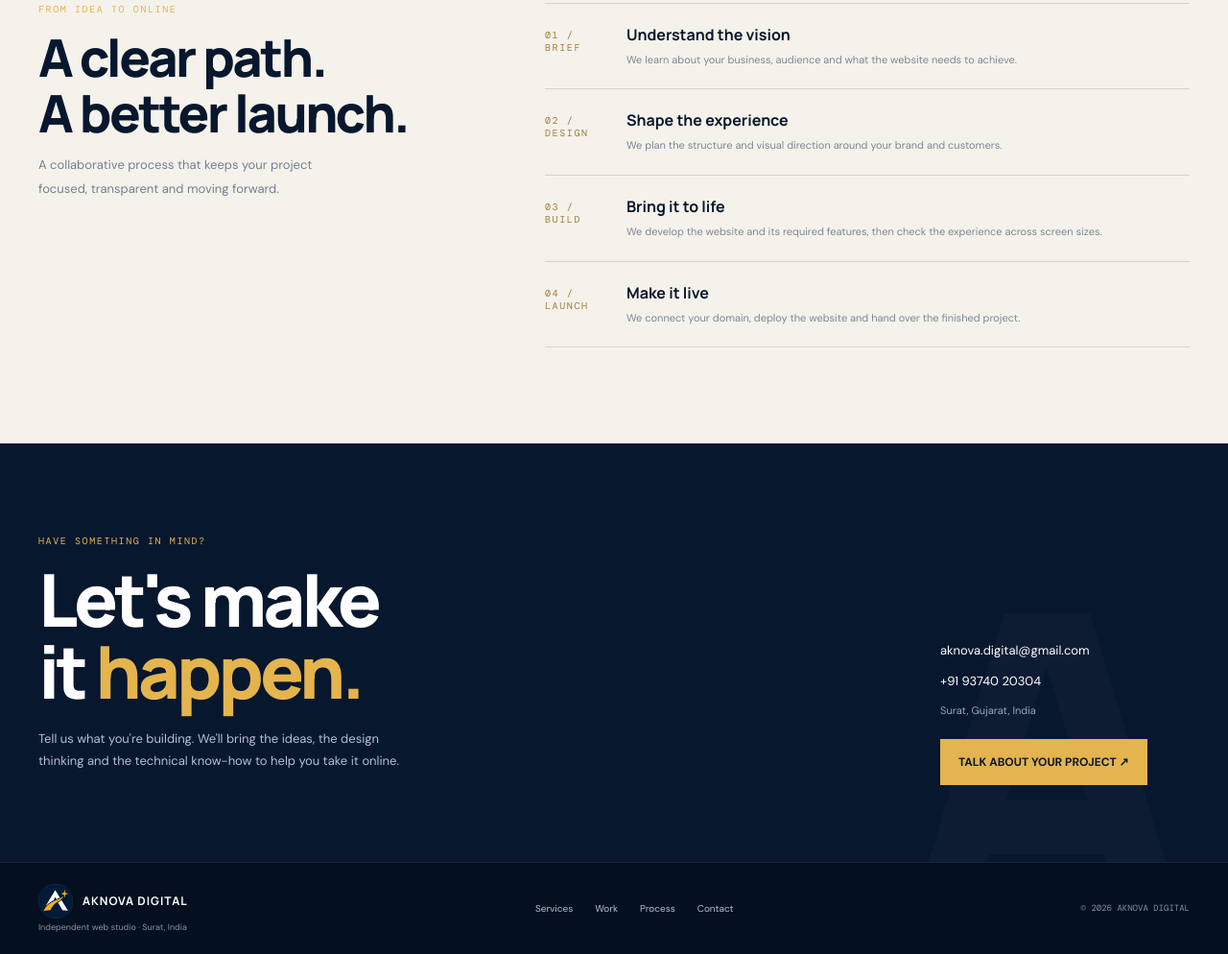
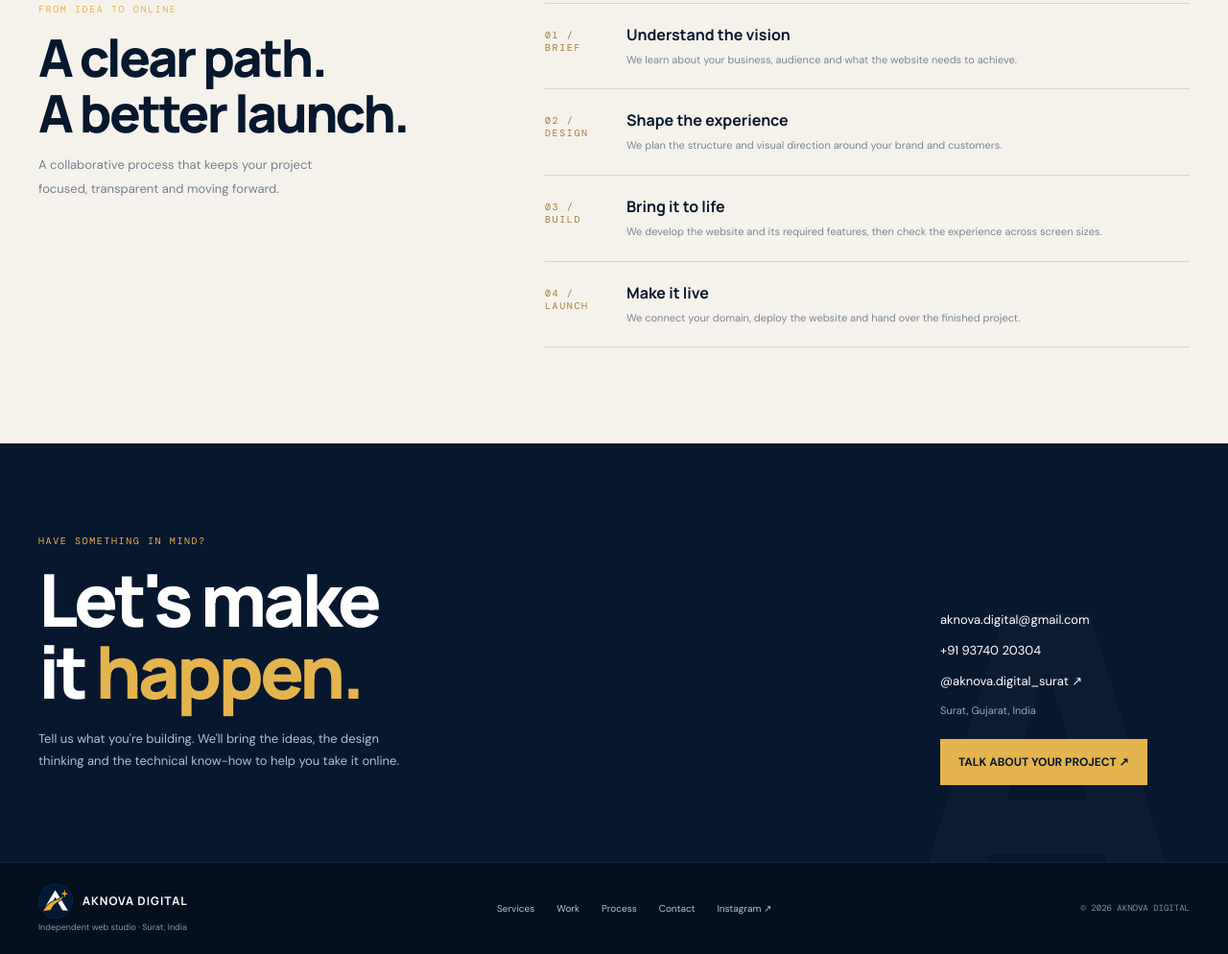
Before and after one commit to aknovadigital/AKNOVA-Digital, a plain HTML site: page index.html in a window 1280 px wide. Shown: the part 2950-3944 px from the top of the page at 96% size. Drawn offline with nearby package versions, Linux system fonts and the light colour scheme.

Commit message:
Add AKNOVA Instagram profile link

```diff
--- a/index.html
+++ b/index.html
@@ -44,9 +44,9 @@ footer{background:#041020;color:white;padding:22px 0;border-top:1px solid #fffff
 </div></div></section>
 <section class="work" id="work"><div class="wrap"><div class="work-head reveal"><div><div class="eyebrow">Selected work / 001</div><h2>Built for the real world.</h2></div><p>A look at how we bring design and useful functionality together for a real business.</p></div><article class="case reveal"><div class="case-art"><div class="property-ui"><div class="property-top"><span>DREAM SPACE</span><span>HOMES IN GOA　 ☰</span></div><div class="property-cover"></div><div class="property-foot"><strong>Find your place in Goa.</strong><span>EXPLORE PROPERTIES ↗</span></div></div></div><div class="case-info"><div class="case-kicker">CLIENT PROJECT · REAL ESTATE · GOA</div><h3>Dream Space</h3><p>A real estate website built from the ground up, with a property discovery experience and custom tools behind the scenes — including admin and broker portals, property approvals and shareable property links.</p><div class="case-tags"><span>WEBSITE DESIGN</span><span>CUSTOM CRM</span><span>ADMIN PORTAL</span><span>BROKER PORTAL</span></div><a class="case-link" href="https://dreamspaceestate.in/" target="_blank" rel="noopener">EXPLORE LIVE PROJECT ↗</a></div></article></div></section>
 <section class="process" id="process"><div class="wrap process-grid"><div class="reveal"><div class="eyebrow">From idea to online</div><h2>A clear path.<br>A better launch.</h2><p class="process-intro">A collaborative process that keeps your project focused, transparent and moving forward.</p></div><div class="steps reveal"><div class="step"><div class="index">01 / BRIEF</div><div><h3>Understand the vision</h3><p>We learn about your business, audience and what the website needs to achieve.</p></div></div><div class="step"><div class="index">02 / DESIGN</div><div><h3>Shape the experience</h3><p>We plan the structure and visual direction around your brand and customers.</p></div></div><div class="step"><div class="index">03 / BUILD</div><div><h3>Bring it to life</h3><p>We develop the website and its required features, then check the experience across screen sizes.</p></div></div><div class="step"><div class="index">04 / LAUNCH</div><div><h3>Make it live</h3><p>We connect your domain, deploy the website and hand over the finished project.</p></div></div></div></div></section>
-<section class="contact" id="contact"><div class="wrap contact-grid"><div class="reveal"><div class="eyebrow">Have something in mind?</div><h2>Let's make<br>it <span>happen.</span></h2><p class="contact-copy">Tell us what you're building. We'll bring the ideas, the design thinking and the technical know-how to help you take it online.</p></div><div class="contact-details reveal"><a href="mailto:aknova.digital@gmail.com">aknova.digital@gmail.com</a><a href="tel:+919374020304">+91 93740 20304</a><div class="location">Surat, Gujarat, India</div><a class="btn" href="https://wa.me/919374020304?text=Hello%20AKNOVA%20Digital%2C%20I%20would%20like%20to%20discuss%20a%20website%20project." target="_blank" rel="noopener">TALK ABOUT YOUR PROJECT ↗</a></div></div></section>
+<section class="contact" id="contact"><div class="wrap contact-grid"><div class="reveal"><div class="eyebrow">Have something in mind?</div><h2>Let's make<br>it <span>happen.</span></h2><p class="contact-copy">Tell us what you're building. We'll bring the ideas, the design thinking and the technical know-how to help you take it online.</p></div><div class="contact-details reveal"><a href="mailto:aknova.digital@gmail.com">aknova.digital@gmail.com</a><a href="tel:+919374020304">+91 93740 20304</a><a href="https://www.instagram.com/aknova.digital_surat/" target="_blank" rel="noopener" aria-label="Follow AKNOVA Digital on Instagram">@aknova.digital_surat ↗</a><div class="location">Surat, Gujarat, India</div><a class="btn" href="https://wa.me/919374020304?text=Hello%20AKNOVA%20Digital%2C%20I%20would%20like%20to%20discuss%20a%20website%20project." target="_blank" rel="noopener">TALK ABOUT YOUR PROJECT ↗</a></div></div></section>
 </main>
-<footer><div class="wrap foot"><div><div class="foot-brand"><img src="assets/aknova-symbol.webp" alt="AKNOVA symbol">AKNOVA DIGITAL</div><small>Independent web studio · Surat, India</small></div><div class="footlinks"><a href="#services">Services</a><a href="#work">Work</a><a href="#process">Process</a><a href="#contact">Contact</a></div><div class="copyright">© <span id="year"></span> AKNOVA DIGITAL</div></div></footer>
+<footer><div class="wrap foot"><div><div class="foot-brand"><img src="assets/aknova-symbol.webp" alt="AKNOVA symbol">AKNOVA DIGITAL</div><small>Independent web studio · Surat, India</small></div><div class="footlinks"><a href="#services">Services</a><a href="#work">Work</a><a href="#process">Process</a><a href="#contact">Contact</a><a href="https://www.instagram.com/aknova.digital_surat/" target="_blank" rel="noopener">Instagram ↗</a></div><div class="copyright">© <span id="year"></span> AKNOVA DIGITAL</div></div></footer>
 <script>
 const menu=document.getElementById('menu'),nav=document.getElementById('navlinks');menu.addEventListener('click',()=>{const open=nav.classList.toggle('open');menu.setAttribute('aria-expanded',String(open));menu.textContent=open?'×':'☰'});nav.querySelectorAll('a').forEach(a=>a.addEventListener('click',()=>{nav.classList.remove('open');menu.setAttribute('aria-expanded','false');menu.textContent='☰'}));document.getElementById('year').textContent=new Date().getFullYear();
 const items=document.querySelectorAll('.reveal');if('IntersectionObserver'in window){const observer=new IntersectionObserver(entries=>entries.forEach(e=>{if(e.isIntersecting){e.target.classList.add('visible');observer.unobserve(e.target)}}),{threshold:.12});items.forEach(el=>observer.observe(el))}else items.forEach(el=>el.classList.add('visible'));
```
